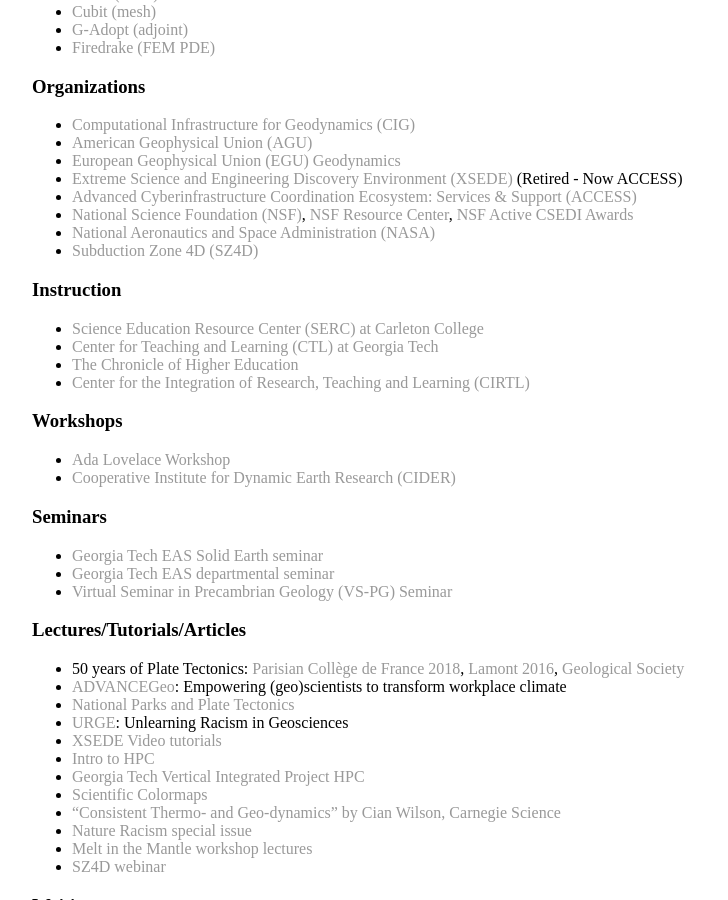
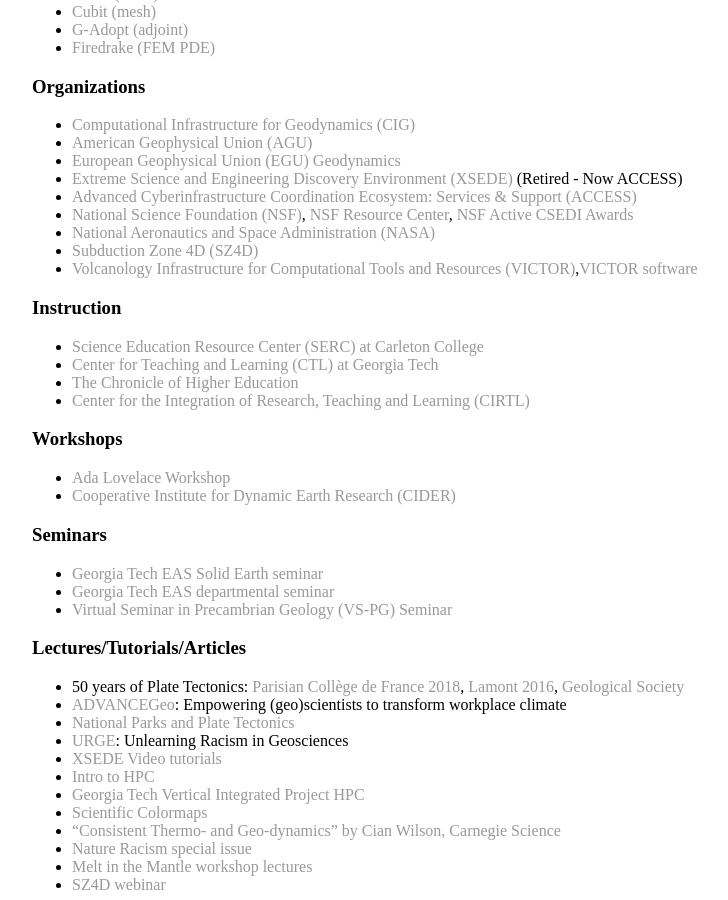
Before and after one commit to joycesim/joycesim.github.io, a Jekyll site: the page built from research/index.md, in a window 1280 px wide and 900 px high, scrolled down 6459 px. Shown: the whole window, without its empty margins (224-952 px from the left). Built offline with Jekyll 4.4.1, drawn with Linux system fonts in a browser that asks for light colours.

Commit message:
Update index.md

```diff
--- a/research/index.md
+++ b/research/index.md
@@ -127,6 +127,7 @@
 * [National Science Foundation (NSF)](https://www.nsf.gov/), [NSF Resource Center](https://nsfpolicyoutreach.com/resource-center/), [NSF Active CSEDI Awards](https://www.nsf.gov/awardsearch/advancedSearchResult?PIId=&PIFirstName=&PILastName=&PIOrganization=&PIState=&PIZip=&PICountry=&ProgOrganization=&ProgEleCode=1585&BooleanElement=All&ProgRefCode=&BooleanRef=All&Program=&ProgOfficer=&Keyword=&AwardNumberOperator=&AwardAmount=&AwardInstrument=&ActiveAwards=true&OriginalAwardDateOperator=&StartDateOperator=&ExpDateOperator=)
 * [National Aeronautics and Space Administration (NASA)](https://www.nasa.gov/)
 * [Subduction Zone 4D (SZ4D)](https://www.sz4d.org/)
+* [Volcanology Infrastructure for Computational Tools and Resources (VICTOR)](https://victor.ldeo.columbia.edu/),[VICTOR software](https://docs.victorproject.org/en/latest/index.html)
 
 ### Instruction
 * [Science Education Resource Center (SERC) at Carleton College](https://serc.carleton.edu/NAGTWorkshops/earlycareer/index.html)
```
